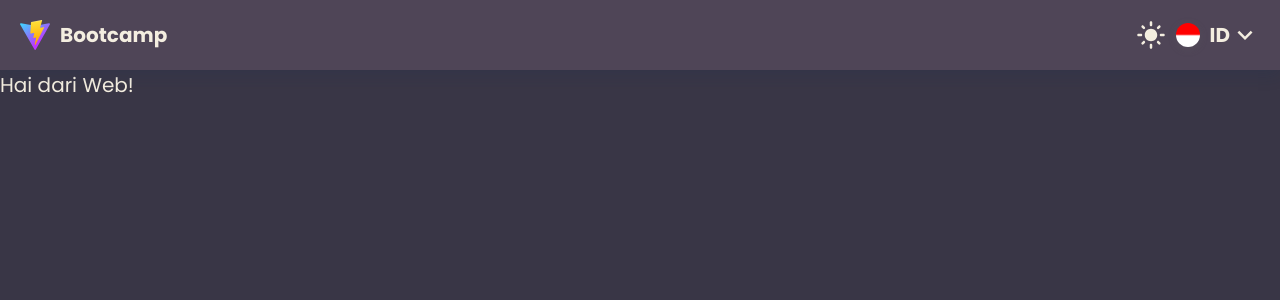
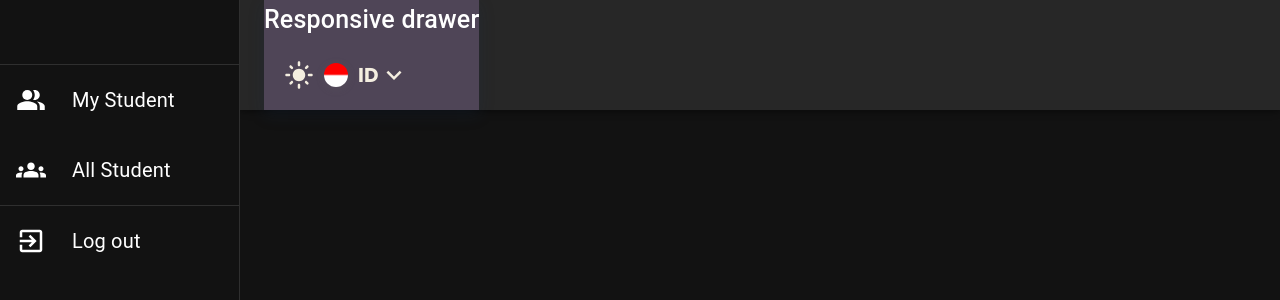
Before and after one commit to Raihan162/group-project-2, a React (Vite) app: page / in a window 1280 px wide. Shown: the top 300 px of the page. Built offline with nearby package versions, Linux system fonts and the light colour scheme.

Commit message:
restyling navbar

```diff
--- a/src/components/Navbar/index.jsx
+++ b/src/components/Navbar/index.jsx
@@ -1,35 +1,68 @@
 import PropTypes from 'prop-types';
 import { useState } from 'react';
+import { useDispatch } from 'react-redux';
+// import { useNavigate } from 'react-router-dom';
+import { setLocale, setTheme } from '@containers/App/actions';
+
+import * as React from 'react';
+import AppBar from '@mui/material/AppBar';
+import Box from '@mui/material/Box';
+import CssBaseline from '@mui/material/CssBaseline';
+import Divider from '@mui/material/Divider';
+import Drawer from '@mui/material/Drawer';
+import IconButton from '@mui/material/IconButton';
+
+import List from '@mui/material/List';
+import ListItem from '@mui/material/ListItem';
+import ListItemButton from '@mui/material/ListItemButton';
+import ListItemIcon from '@mui/material/ListItemIcon';
+import ListItemText from '@mui/material/ListItemText';
+import PeopleAltIcon from '@mui/icons-material/PeopleAlt';
+
+import MenuIcon from '@mui/icons-material/Menu';
+import Toolbar from '@mui/material/Toolbar';
+import Typography from '@mui/material/Typography';
+import { Avatar, Menu, MenuItem } from '@mui/material';
+import ExitToAppIcon from '@mui/icons-material/ExitToApp';
+import GroupsIcon from '@mui/icons-material/Groups';
 import { FormattedMessage } from 'react-intl';
-import { useDispatch } from 'react-redux';
-import { useNavigate } from 'react-router-dom';
-import Avatar from '@mui/material/Avatar';
-import Menu from '@mui/material/Menu';
-import MenuItem from '@mui/material/MenuItem';
 import ExpandMoreIcon from '@mui/icons-material/ExpandMore';
 import LightModeIcon from '@mui/icons-material/LightMode';
 import NightsStayIcon from '@mui/icons-material/NightsStay';
-
-import { setLocale, setTheme } from '@containers/App/actions';
-
 import classes from './style.module.scss';
 
-const Navbar = ({ title, locale, theme }) => {
+const drawerWidth = 240;
+
+const Navbar = ({ locale, theme, children }) => {
   const dispatch = useDispatch();
-  const navigate = useNavigate();
+  // const navigate = useNavigate();
+
   const [menuPosition, setMenuPosition] = useState(null);
   const open = Boolean(menuPosition);
+  const [mobileOpen, setMobileOpen] = React.useState(false);
+  const [isClosing, setIsClosing] = React.useState(false);
+
+  const handleDrawerClose = () => {
+    setIsClosing(true);
+    setMobileOpen(false);
+  };
 
   const handleClick = (event) => {
     setMenuPosition(event.currentTarget);
   };
 
+  const handleDrawerTransitionEnd = () => {
+    setIsClosing(false);
+  };
+
+  const handleDrawerToggle = () => {
+    if (!isClosing) {
+      setMobileOpen(!mobileOpen);
+    }
+  };
+
   const handleClose = () => {
     setMenuPosition(null);
-  };
-
-  const handleTheme = () => {
-    dispatch(setTheme(theme === 'light' ? 'dark' : 'light'));
   };
 
   const onSelectLang = (lang) => {
@@ -39,17 +72,74 @@
     handleClose();
   };
 
-  const goHome = () => {
-    navigate('/');
+  const handleTheme = () => {
+    dispatch(setTheme(theme === 'light' ? 'dark' : 'light'));
   };
 
+  const drawer = (
+    <div>
+      <Toolbar />
+      <Divider />
+      <List>
+        <ListItem disablePadding>
+          <ListItemButton>
+            <ListItemIcon>
+              <PeopleAltIcon />
+            </ListItemIcon>
+            <ListItemText primary="My Student" />
+          </ListItemButton>
+        </ListItem>
+      </List>
+      <List>
+        <ListItem disablePadding>
+          <ListItemButton>
+            <ListItemIcon>
+              <GroupsIcon />
+            </ListItemIcon>
+            <ListItemText primary="All Student" />
+          </ListItemButton>
+        </ListItem>
+      </List>
+      <Divider />
+      <List>
+        <ListItem disablePadding>
+          <ListItemButton>
+            <ListItemIcon>
+              <ExitToAppIcon />
+            </ListItemIcon>
+
+            <ListItemText primary="Log out" />
+          </ListItemButton>
+        </ListItem>
+      </List>
+    </div>
+  );
+
   return (
-    <div className={classes.headerWrapper} data-testid="navbar">
+    <Box sx={{ display: 'flex' }}>
+      <CssBaseline />
+      <AppBar
+        position="fixed"
+        sx={{
+          width: { sm: `calc(100% - ${drawerWidth}px)` },
+          ml: { sm: `${drawerWidth}px` },
+        }}
+      >
+        <Toolbar>
+          <IconButton
+            color="inherit"
+            aria-label="open drawer"
+            edge="start"
+            onClick={handleDrawerToggle}
+            sx={{ mr: 2, display: { sm: 'none' } }}
+          >
+            <MenuIcon />
+          </IconButton>
+          <Box className={classes.headerWrapper}>
+            <Typography variant="h6" noWrap component="div">
+              Responsive drawer
+            </Typography>
             <div className={classes.contentWrapper}>
-        <div className={classes.logoImage} onClick={goHome}>
-          <img src="/vite.svg" alt="logo" className={classes.logo} />
-          <div className={classes.title}>{title}</div>
-        </div>
               <div className={classes.toolbar}>
                 <div className={classes.theme} onClick={handleTheme} data-testid="toggleTheme">
                   {theme === 'light' ? <NightsStayIcon /> : <LightModeIcon />}
@@ -79,14 +169,49 @@
                 </MenuItem>
               </Menu>
             </div>
-    </div>
+          </Box>
+        </Toolbar>
+      </AppBar>
+      <Box component="nav" sx={{ width: { sm: drawerWidth }, flexShrink: { sm: 0 } }} aria-label="mailbox folders">
+        {/* The implementation can be swapped with js to avoid SEO duplication of links. */}
+        <Drawer
+          variant="temporary"
+          open={mobileOpen}
+          onTransitionEnd={handleDrawerTransitionEnd}
+          onClose={handleDrawerClose}
+          ModalProps={{
+            keepMounted: true, // Better open performance on mobile.
+          }}
+          sx={{
+            display: { xs: 'block', sm: 'none' },
+            '& .MuiDrawer-paper': { boxSizing: 'border-box', width: drawerWidth },
+          }}
+        >
+          {drawer}
+        </Drawer>
+        <Drawer
+          variant="permanent"
+          sx={{
+            display: { xs: 'none', sm: 'block' },
+            '& .MuiDrawer-paper': { boxSizing: 'border-box', width: drawerWidth },
+          }}
+          open
+        >
+          {drawer}
+        </Drawer>
+      </Box>
+      <Box component="main" sx={{ flexGrow: 1, p: 3, width: { sm: `calc(100% - ${drawerWidth}px)` } }}>
+        <Toolbar />
+        {children}
+      </Box>
+    </Box>
   );
 };
 
 Navbar.propTypes = {
-  title: PropTypes.string,
   locale: PropTypes.string.isRequired,
   theme: PropTypes.string,
+  children: PropTypes.element.isRequired,
 };
 
 export default Navbar;
```
Lines whose indentation alone changed are shown as unchanged.
